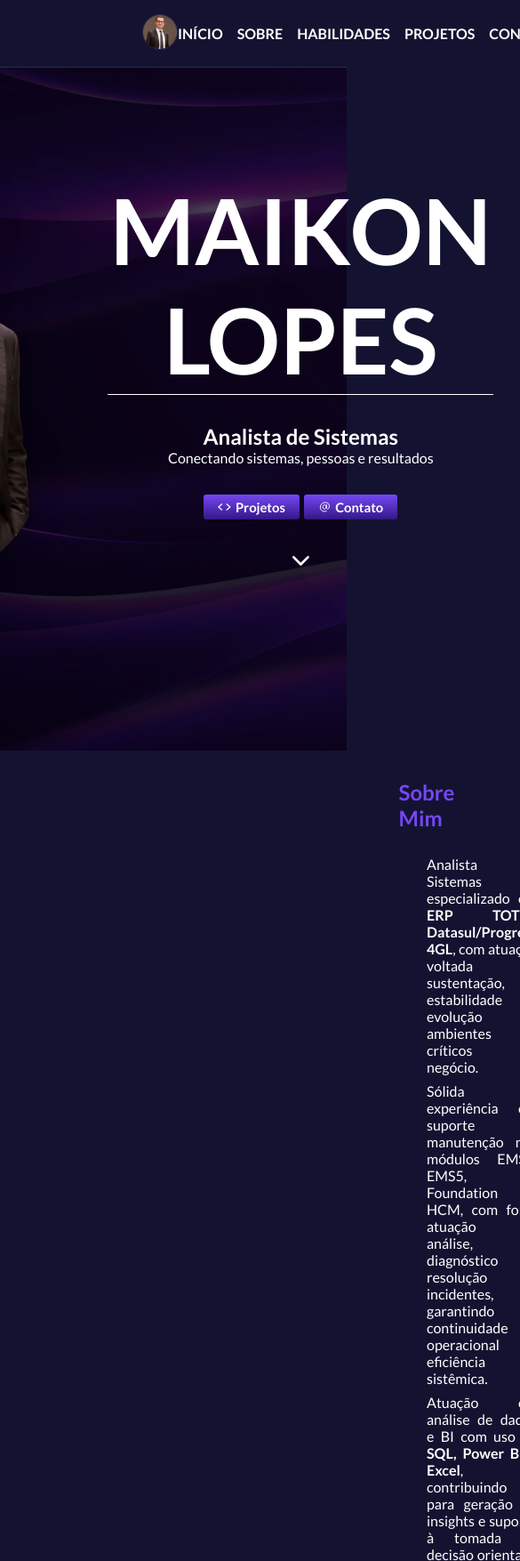
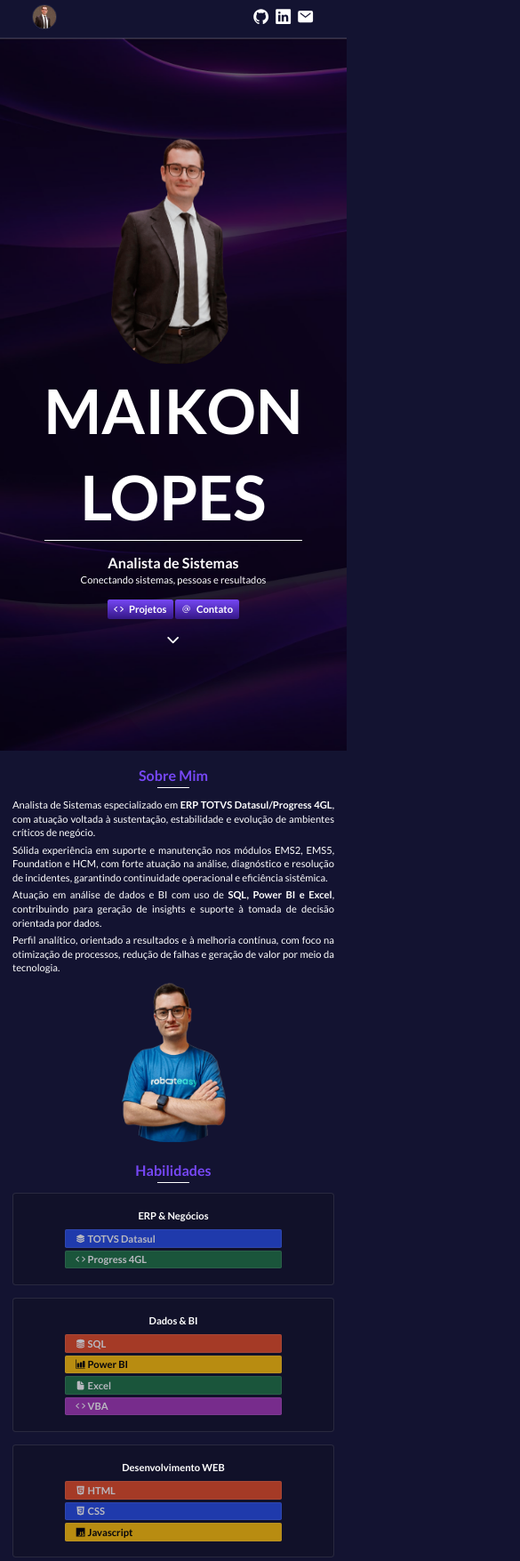
Before and after one commit to itsmemaikon/portfolio, a plain HTML site: page index.html in a window 390 px wide. Shown: the top 1755 px of the page at 89% size, 585 px wide, since content can reach past the window. Drawn offline with nearby package versions, Linux system fonts and the light colour scheme; a web font is replaced by a local one.

Commit message:
Implementado media queries

```diff
--- a/index.html
+++ b/index.html
@@ -17,7 +17,7 @@
           />
         </a>
       </div>
-      <nav id="navbar">
+      <nav id="navbar" class="navbar">
         <ul class="navbar-ul">
           <li><a href="#home">Início</a></li>
           <li><a href="#about">Sobre</a></li>
@@ -184,6 +184,11 @@
       <div class="cards">
         <div class="card-container cat-outros">
           <div class="card-title">GestorDinheiro</div>
+          <img
+            src="assets/projects/GestorDinheiro.png"
+            alt=""
+            class="card-image"
+          />
           <p class="card-description">
             GestorDinheiro é uma solução integrada para
             <span class="bold"> controle de finanças pessoais </span>,
@@ -192,11 +197,7 @@
             dinâmicas e dados em tempo real, ideal para organização financeira
             pessoal e aprendizado na Power Platform.
           </p>
-          <img
-            src="assets/projects/GestorDinheiro.png"
-            alt=""
-            class="card-image"
-          />
+
           <div class="card-badge">
             <div class="badge badge-powerapps">
               <ion-icon name="phone-portrait"></ion-icon>
@@ -208,7 +209,7 @@
             </div>
             <div class="badge badge-dataverse">
               <ion-icon name="server"></ion-icon>
-              Microsoft Dataverse
+              MS Dataverse
             </div>
           </div>
           <div class="btn card-btn">
@@ -222,11 +223,12 @@
 
         <div class="card-container cat-automacao">
           <div class="card-title">ResizeX</div>
+          <img src="assets/projects/ReSizeX.png" alt="" class="card-image" />
           <p class="card-description">
             Utilitário leve em Python para
             <span class="bold"> redimensionamento e conversão de imagens </span>
           </p>
-          <img src="assets/projects/ReSizeX.png" alt="" class="card-image" />
+
           <div class="card-badge">
             <div class="badge badge-python">
               <ion-icon name="logo-python"></ion-icon>
@@ -241,27 +243,47 @@
         </div>
       </div>
     </section>
-    <section id="contact">
-      <p>Contato</p>
-      <div class="links">
-        <div>
-          <a href="https://github.com/itsmemaikon" target="_blank">Github</a>
-        </div>
-        <div>
-          <a href="https://www.linkedin.com/in/maikonrclopes/" target="_blank"
-            >LinkedIn</a
-          >
-        </div>
-        <div>
-          <a href="mailto:maikonroberto7@gmail.com" target="_blank">E-mail</a>
-        </div>
+
+    <section id="contact" class="contact">
+      <div class="title">
+        <h2>Contato</h2>
+        <div class="h2-line"></div>
+      </div>
+      <p>
+        Estou sempre aberto a boas ideias e novos projetos. Entre em contato
+        comigo.
+      </p>
+
+      <div class="cards">
+        <a href="mailto:maikonroberto7@gmail.com" target="_blank">
+          <div class="card-container">
+            <ion-icon name="mail"></ion-icon>
+            <div class="card-title">E-mail</div>
+            <p>maikonroberto@gmail.com</p>
+          </div>
+        </a>
+        <a href="https://www.linkedin.com/in/maikonrclopes/" target="_blank">
+          <div class="card-container">
+            <ion-icon name="logo-linkedin"></ion-icon>
+            <div class="card-title">LinkedIn</div>
+            <p>maikonrclopes</p>
+          </div>
+        </a>
+        <a href="https://github.com/itsmemaikon" target="_blank">
+          <div class="card-container">
+            <ion-icon name="logo-github"></ion-icon>
+            <div class="card-title">Github</div>
+            <p>itsmemaikon</p>
+          </div>
+        </a>
       </div>
       <p>
         Tecnologia bem aplicada é aquela que entrega valor e resolve problemas
-        reais
+        reais.
       </p>
     </section>
-    <footer id="footer">
+
+    <footer id="footer" class="footer">
       <p>© 2026 Maikon Lopes. Todos os direitos reservados.</p>
     </footer>
 
--- a/style.css
+++ b/style.css
@@ -11,9 +11,10 @@
   --txt-color: #fff;
   --txt-color-alt: #000;
   --bg: #131331;
-  --bg-card: #0c0c14;
+  --bg-card: #111129;
   --border: 0.1rem solid rgba(255, 255, 255, 0.1);
   --gradient: linear-gradient(180deg, var(--main-color), #341786);
+  --header-height: 6.1rem;
 }
 
 * {
@@ -28,7 +29,7 @@
 }
 
 html {
-  font-size: 62.5;
+  font-size: 62.5%;
   overflow-x: hidden;
   scroll-padding-top: 9rem;
   scroll-behavior: smooth;
@@ -49,24 +50,28 @@ html::-webkit-scrollbar-track {
 
 body {
   background-color: var(--bg);
+  font-size: 1.6rem;
+  line-height: 1.4;
 }
 
-section {
-  padding: 1rem 10rem;
+header,
+section,
+footer {
+  padding: 1rem 36.4rem;
 }
 
 h1 {
-  font-size: 6.4rem;
+  font-size: 9.91rem;
   text-transform: uppercase;
   text-align: center;
 }
 
-h3 {
-  font-size: 2rem;
+h2 {
+  font-size: 2.3rem;
 }
 
-h5 {
-  font-size: 1.5rem;
+p {
+  font-size: 1.6rem;
 }
 
 h1,
@@ -89,18 +94,23 @@ ul {
   list-style-type: none;
 }
 
+.about,
+.skills {
+  padding-top: 2.5rem;
+}
+
 .btn {
   display: flex;
   flex-flow: row;
+  justify-content: start;
   align-items: left;
-  gap: 0.3rem;
-  justify-content: start;
+  font-size: 1.6rem;
+  gap: 0.82rem;
+  padding: 0.42rem 1.02rem;
   background: var(--gradient);
   color: var(--txt-color);
-  padding: 0.3rem 1rem;
-  font-size: 0.92rem;
-  border-radius: 0.2rem;
-  font-weight: 550;
+  border-radius: 0.33rem;
+  font-weight: 700;
   cursor: pointer;
 }
 
@@ -111,16 +121,16 @@ ul {
 .btn:hover {
   background: var(--txt-color);
   color: var(--gradient);
-
-  letter-spacing: 0.03rem;
-  font-weight: 900;
+  & ion-icon {
+    color: var(--gradient);
+  }
 }
 
 .title {
   display: flex;
   flex-flow: column;
   align-items: center;
-  gap: 0.2rem;
+  gap: 0.21rem;
   & h2 {
     color: var(--main-color);
   }
@@ -136,15 +146,55 @@ ul {
   font-weight: 700;
 }
 
+/* Cards */
+.cards {
+  display: grid;
+  grid-template-columns: repeat(auto-fit, minmax(14.9rem, 1fr));
+  gap: 2rem;
+}
+
+.card-container {
+  display: flex;
+  flex-flow: column;
+  background-color: var(--bg-card);
+  border: var(--border);
+  padding: 2.5rem 3.9rem;
+  border-radius: 0.52rem;
+  gap: 1.02rem;
+  align-items: center;
+}
+
+.card-title {
+  color: var(--txt-color);
+  text-align: center;
+  font-weight: 700;
+}
+
+.card-description {
+  font-size: 1.02rem;
+}
+
+.card-badge {
+  display: flex;
+  flex-flow: column;
+  gap: 0.42rem;
+  width: 100%;
+}
+
+.card-btn {
+  width: max-content;
+}
+
+/* Badges */
 .badge {
   color: var(--txt-color);
   display: flex;
   flex-flow: row;
   align-items: center;
-  font-size: 0.8rem;
-  gap: 0.3rem;
+  font-size: 1.6rem;
+  gap: 0.33rem;
   border-radius: 0.25rem;
-  padding: 0.2rem;
+  padding: 0.21rem 1.6rem;
   font-weight: 700;
   border: var(--border);
   background-color: var(--bg-card);
@@ -186,44 +236,6 @@ ul {
   background-color: rgba(38, 76, 228, 1);
 }
 
-/* Cards */
-.cards {
-  display: grid;
-  grid-template-columns: repeat(auto-fit, minmax(15rem, 1fr));
-  gap: 0.5rem;
-}
-
-.card-container {
-  display: flex;
-  flex-flow: column;
-  border: var(--border);
-  padding: 1rem;
-  border-radius: 0.5rem;
-  gap: 1rem;
-  align-items: center;
-}
-
-.card-title {
-  color: var(--txt-color);
-  text-align: center;
-  font-weight: 700;
-}
-
-.card-description {
-  font-size: 0.7rem;
-}
-
-.card-badge {
-  display: flex;
-  flex-flow: column;
-  gap: 0.3rem;
-  width: 100%;
-}
-
-.card-btn {
-  width: max-content;
-}
-
 /* Header*/
 .header {
   background-color: var(--bg);
@@ -231,18 +243,19 @@ ul {
   flex: column;
   align-items: center;
   justify-content: space-between;
-  padding: 1rem 10rem;
   border-bottom: var(--border);
   position: fixed;
+  position: absolute;
   top: 0;
   left: 0;
   right: 0;
   z-index: 1000;
+  height: 6.1rem;
 }
 
 .header-photo {
-  width: 2.5rem;
-  height: 2.5rem;
+  width: 3.9rem;
+  height: 3.9rem;
   border-radius: 50%;
   border: var(--border);
 }
@@ -253,20 +266,20 @@ ul {
 
 .navbar-ul {
   display: flex;
-  gap: 1rem;
+  gap: 0.82rem;
   text-transform: uppercase;
   font-weight: 700;
 }
 
 .icons {
   display: flex;
-  gap: 1rem;
+  gap: 0.82rem;
   align-items: center;
 }
 
 .icons ion-icon {
   color: var(--txt-color);
-  font-size: 1.8rem;
+  font-size: 2.76rem;
 }
 
 .icons ion-icon:hover {
@@ -275,9 +288,9 @@ ul {
 
 /* Home */
 .home {
-  /* margin-top: 2.5rem; */
+  margin-top: 6.1rem;
   position: relative;
-  height: 100vh;
+  min-height: calc(100vh - 6.1rem);
   display: flex;
   align-items: center;
   justify-content: center;
@@ -307,14 +320,14 @@ ul {
 }
 
 .home-photo {
-  width: 25rem;
+  width: 36.4rem;
 }
 
 .home-photo img {
   width: 100%;
   height: 100%;
   border-radius: 45%;
-  filter: brightness(0.9) drop-shadow(0 0 1rem rgba(0, 0, 0, 0.6));
+  filter: brightness(0.9);
 }
 
 .home-photo img:hover {
@@ -335,13 +348,13 @@ ul {
 .hr-line {
   background-color: #fff;
   width: 80%;
-  height: 0.1rem;
+  height: 0.13rem;
   justify-self: center;
 }
 
 .home-buttons {
   display: flex;
-  gap: 0.3rem;
+  gap: 0.33rem;
 }
 
 .arrow-navigate {
@@ -353,8 +366,7 @@ ul {
 .about {
   display: flex;
   flex-flow: column;
-  gap: 1.5rem;
-  padding: 2rem 30rem;
+  gap: 1.6rem;
 }
 
 .about-content {
@@ -365,13 +377,13 @@ ul {
 .about-text {
   display: flex;
   flex-flow: column;
-  gap: 0.5rem;
+  gap: 0.52rem;
   text-align: justify;
 }
 
 .about-photo {
-  width: 30rem;
-  transform: translateY(-3.5rem);
+  width: 29.1rem;
+  transform: translateY(-3.9rem);
 }
 
 .about-photo img {
@@ -384,43 +396,150 @@ ul {
 .skills {
   display: flex;
   flex-flow: column;
-  gap: 1.5rem;
-  padding: 2rem 30rem;
-  margin-top: -5rem;
+  gap: 1.6rem;
+  margin-top: -4.2rem;
 }
 
 /* Projects */
 .projects {
   display: flex;
   flex-flow: column;
-  gap: 1.5rem;
-  padding: 2rem 30rem;
+  gap: 1.6rem;
 }
 
 .projects .cards {
-  grid-template-columns: repeat(auto-fit, minmax(20rem, 1fr));
+  grid-template-columns: repeat(auto-fit, minmax(23.2rem, 1fr));
 }
 
 .projects .card-badge {
+  display: flex;
   flex-flow: row;
   align-items: center;
   justify-content: center;
 }
 
 .projects .card-image {
+  width: 36.4rem;
+  height: 36.4rem;
+}
+
+/* Contato */
+.contact {
+  display: flex;
+  flex-flow: column;
+  gap: 1.5rem;
+  padding: 2rem 30rem;
+  /* align-items: center; */
+  text-align: center;
+}
+
+.contact .cards {
+  align-items: left;
+}
+
+.contact ion-icon {
+  color: var(--main-color);
+  font-size: 3rem;
+}
+
+.contact ion-icon:hover {
+  color: var(--txt-color);
+}
+
+/* footer */
+.footer {
+  background-color: var(--bg);
+  display: flex;
+  flex: column;
+  width: 100vw;
+  height: 2.5rem;
+  text-align: center;
+}
+
+.footer p {
   width: 100%;
 }
 
-/*  */
-/* #home, */
-/* #about, */
-/* #skills, */
-/* #projects, */
-#contact,
-#footer {
-  display: none;
+/* Media Queries */
+@media (max-width: 1200px) {
+  html {
+    font-size: 56.25%;
+  }
+
+  .header,
+  section,
+  .footer {
+    padding: 1.02rem 5.2rem;
+  }
 }
 
+@media (max-width: 768px) {
+  html {
+    font-size: 50%;
+  }
+
+  header,
+  section,
+  footer {
+    padding: 1.02rem 2rem;
+  }
+
+  .navbar {
+    display: none;
+  }
+
+  .cards {
+    grid-template-columns: repeat(auto-fit, minmax(23.2rem, 1fr));
+  }
+
+  .home-content {
+    flex-flow: column;
+  }
+
+  .home-photo {
+    width: 23.2rem;
+  }
+
+  .home-photo img {
+    width: 100%;
+    height: 100%;
+  }
+
+  .about-content {
+    display: flex;
+    flex-flow: column;
+    align-items: center;
+  }
+
+  .about-photo {
+    width: 23.2rem;
+    transform: translateY(1.02rem);
+  }
+
+  .skills {
+    margin-top: 0rem;
+  }
+
+  .projects .cards {
+    grid-template-columns: repeat(auto-fit, minmax(45.5rem, 1fr));
+  }
+}
+
+@media (max-width: 556px) {
+  html {
+    font-size: 43.75%;
+  }
+
+  .cards {
+    grid-template-columns: repeat(auto-fit, minmax(36.4rem, 1fr));
+  }
+
+  .card-badge {
+    width: 80%;
+  }
+}
+
+/* keyframes */
 @keyframes bounce {
   0%,
   100% {
@@ -433,3 +552,13 @@ ul {
     transform: translateY(4px);
   }
 }
+
+/* .header, */
+/* .home, */
+/* .about, */
+/* .skills, */
+/* .projects, */
+.contact,
+.footer {
+  display: none;
+}
```
